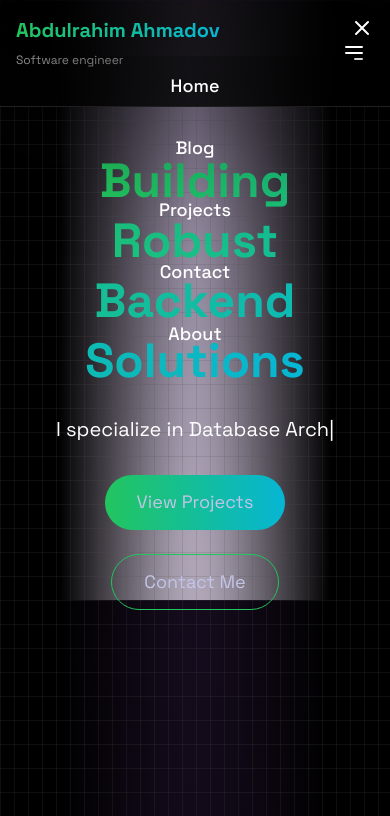
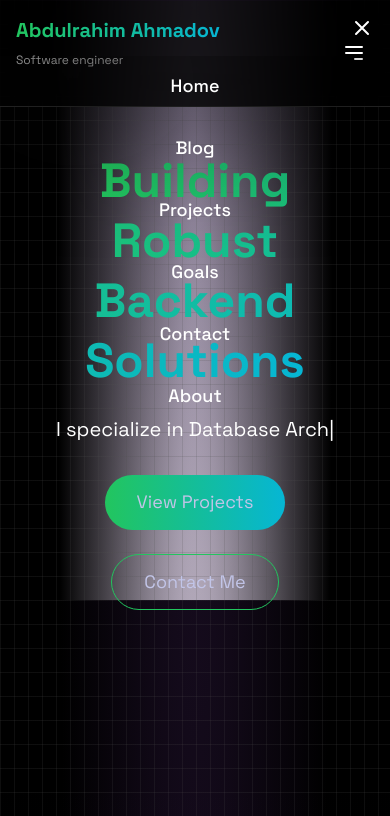
Before and after one commit to ebdurrehm/ahmadov.tech, an Astro site: page / in a window 390 px wide. Both pictures are taken after a click on the button 354 px from the left and 53 px from the top of the page. Shown: the top 816 px of the page. Built offline with nearby package versions, Linux system fonts and the light colour scheme; Astro itself is replaced by a stand-in of ours; some packages are replaced by stand-ins of ours.

Commit message:
feat: add "Goals" link to Header component for improved navigation

```diff
--- a/src/components/Header.astro
+++ b/src/components/Header.astro
@@ -70,7 +70,7 @@ import { SITE_TITLE } from '../consts';
                         <a href="/" class="text-lg font-medium text-white hover:text-[#ff6f61] transition-colors">Home</a>
                         <a href="/blog" class="text-lg font-medium text-white hover:text-[#ff6f61] transition-colors">Blog</a>
                         <a href="/projects" class="text-lg font-medium text-white hover:text-[#ff6f61] transition-colors">Projects</a>
-
+                        <a href="/my-goals" class="text-lg font-medium text-white hover:text-[#ff6f61] transition-colors">Goals</a>
                         <a href="/contact" class="text-lg font-medium text-white hover:text-[#ff6f61] transition-colors">Contact</a>
                         <a href="/about" class="text-lg font-medium text-white hover:text-[#ff6f61] transition-colors">About</a>
                     </nav>
```
